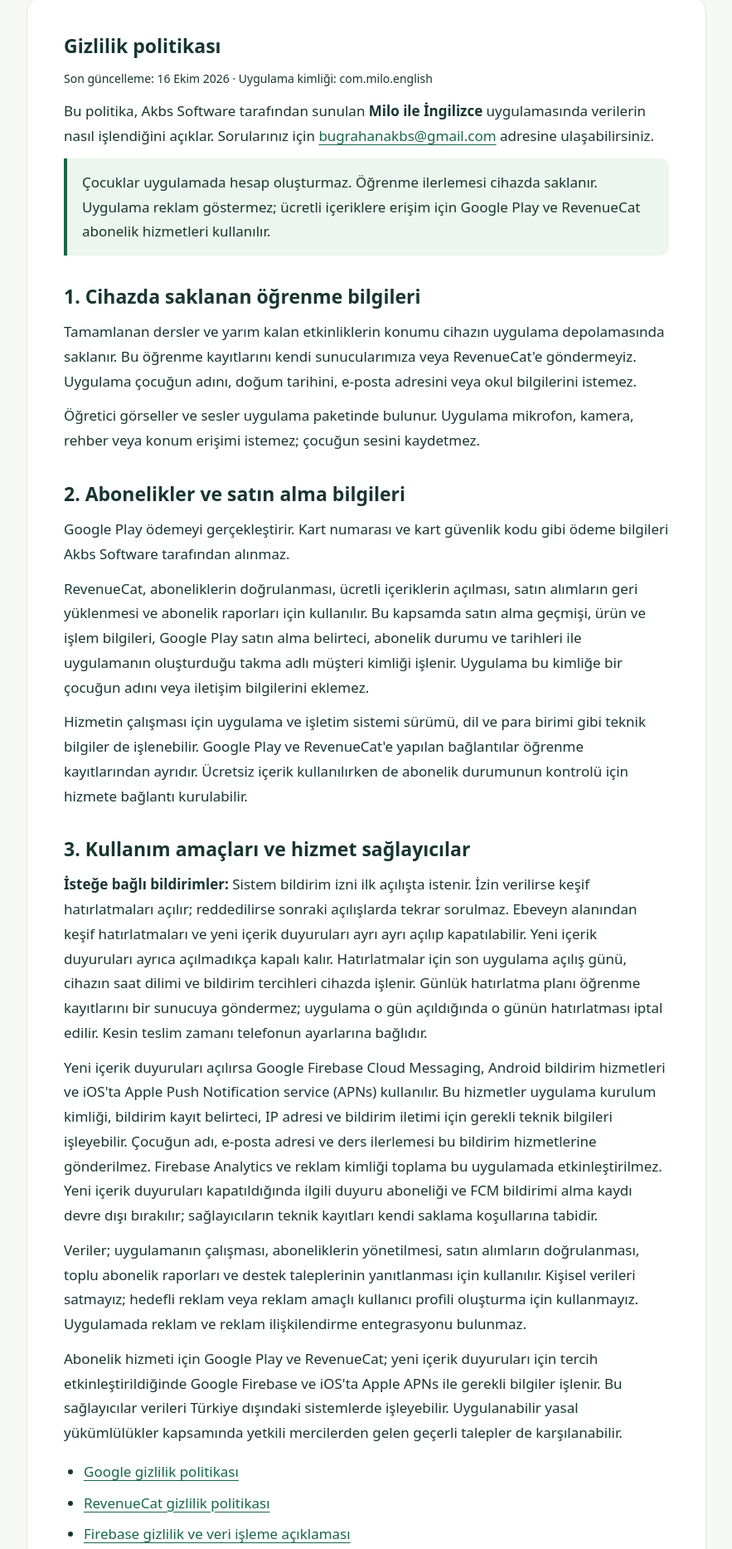
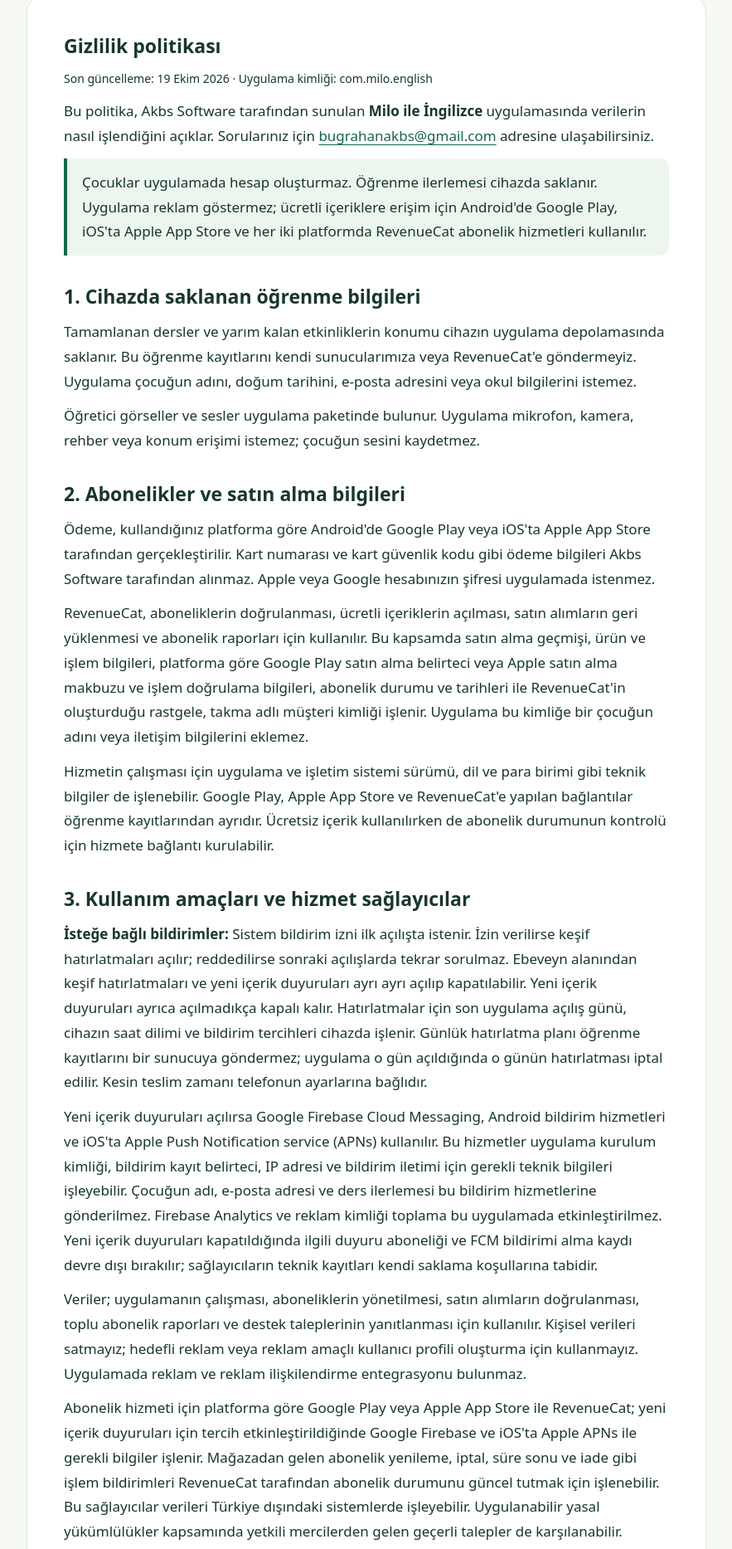
Before and after one commit to bugrakbas/milo-privacy, a plain HTML site: page index.html in a window 1280 px wide. Shown: the part 278-2145 px from the top of the page at 83% size, without its empty margins (198-1081 px from the left). Drawn offline with Linux system fonts and the light colour scheme.

Commit message:
Update privacy policy for Apple subscriptions

```diff
--- a/index.html
+++ b/index.html
@@ -26,21 +26,21 @@
 <main>
   <section id="gizlilik">
     <h2>Gizlilik politikası</h2>
-    <p class="meta">Son güncelleme: 16 Ekim 2026 · Uygulama kimliği: com.milo.english</p>
+    <p class="meta">Son güncelleme: 19 Ekim 2026 · Uygulama kimliği: com.milo.english</p>
     <p>Bu politika, Akbs Software tarafından sunulan <strong>Milo ile İngilizce</strong> uygulamasında verilerin nasıl işlendiğini açıklar. Sorularınız için <a href="mailto:bugrahanakbs@gmail.com">bugrahanakbs@gmail.com</a> adresine ulaşabilirsiniz.</p>
-    <p class="note">Çocuklar uygulamada hesap oluşturmaz. Öğrenme ilerlemesi cihazda saklanır. Uygulama reklam göstermez; ücretli içeriklere erişim için Google Play ve RevenueCat abonelik hizmetleri kullanılır.</p>
+    <p class="note">Çocuklar uygulamada hesap oluşturmaz. Öğrenme ilerlemesi cihazda saklanır. Uygulama reklam göstermez; ücretli içeriklere erişim için Android'de Google Play, iOS'ta Apple App Store ve her iki platformda RevenueCat abonelik hizmetleri kullanılır.</p>
     <h2>1. Cihazda saklanan öğrenme bilgileri</h2>
     <p>Tamamlanan dersler ve yarım kalan etkinliklerin konumu cihazın uygulama depolamasında saklanır. Bu öğrenme kayıtlarını kendi sunucularımıza veya RevenueCat'e göndermeyiz. Uygulama çocuğun adını, doğum tarihini, e-posta adresini veya okul bilgilerini istemez.</p>
     <p>Öğretici görseller ve sesler uygulama paketinde bulunur. Uygulama mikrofon, kamera, rehber veya konum erişimi istemez; çocuğun sesini kaydetmez.</p>
     <h2>2. Abonelikler ve satın alma bilgileri</h2>
-    <p>Google Play ödemeyi gerçekleştirir. Kart numarası ve kart güvenlik kodu gibi ödeme bilgileri Akbs Software tarafından alınmaz.</p>
-    <p>RevenueCat, aboneliklerin doğrulanması, ücretli içeriklerin açılması, satın alımların geri yüklenmesi ve abonelik raporları için kullanılır. Bu kapsamda satın alma geçmişi, ürün ve işlem bilgileri, Google Play satın alma belirteci, abonelik durumu ve tarihleri ile uygulamanın oluşturduğu takma adlı müşteri kimliği işlenir. Uygulama bu kimliğe bir çocuğun adını veya iletişim bilgilerini eklemez.</p>
-    <p>Hizmetin çalışması için uygulama ve işletim sistemi sürümü, dil ve para birimi gibi teknik bilgiler de işlenebilir. Google Play ve RevenueCat'e yapılan bağlantılar öğrenme kayıtlarından ayrıdır. Ücretsiz içerik kullanılırken de abonelik durumunun kontrolü için hizmete bağlantı kurulabilir.</p>
+    <p>Ödeme, kullandığınız platforma göre Android'de Google Play veya iOS'ta Apple App Store tarafından gerçekleştirilir. Kart numarası ve kart güvenlik kodu gibi ödeme bilgileri Akbs Software tarafından alınmaz. Apple veya Google hesabınızın şifresi uygulamada istenmez.</p>
+    <p>RevenueCat, aboneliklerin doğrulanması, ücretli içeriklerin açılması, satın alımların geri yüklenmesi ve abonelik raporları için kullanılır. Bu kapsamda satın alma geçmişi, ürün ve işlem bilgileri, platforma göre Google Play satın alma belirteci veya Apple satın alma makbuzu ve işlem doğrulama bilgileri, abonelik durumu ve tarihleri ile RevenueCat'in oluşturduğu rastgele, takma adlı müşteri kimliği işlenir. Uygulama bu kimliğe bir çocuğun adını veya iletişim bilgilerini eklemez.</p>
+    <p>Hizmetin çalışması için uygulama ve işletim sistemi sürümü, dil ve para birimi gibi teknik bilgiler de işlenebilir. Google Play, Apple App Store ve RevenueCat'e yapılan bağlantılar öğrenme kayıtlarından ayrıdır. Ücretsiz içerik kullanılırken de abonelik durumunun kontrolü için hizmete bağlantı kurulabilir.</p>
     <h2>3. Kullanım amaçları ve hizmet sağlayıcılar</h2>
     <p><strong>İsteğe bağlı bildirimler:</strong> Sistem bildirim izni ilk açılışta istenir. İzin verilirse keşif hatırlatmaları açılır; reddedilirse sonraki açılışlarda tekrar sorulmaz. Ebeveyn alanından keşif hatırlatmaları ve yeni içerik duyuruları ayrı ayrı açılıp kapatılabilir. Yeni içerik duyuruları ayrıca açılmadıkça kapalı kalır. Hatırlatmalar için son uygulama açılış günü, cihazın saat dilimi ve bildirim tercihleri cihazda işlenir. Günlük hatırlatma planı öğrenme kayıtlarını bir sunucuya göndermez; uygulama o gün açıldığında o günün hatırlatması iptal edilir. Kesin teslim zamanı telefonun ayarlarına bağlıdır.</p>
     <p>Yeni içerik duyuruları açılırsa Google Firebase Cloud Messaging, Android bildirim hizmetleri ve iOS'ta Apple Push Notification service (APNs) kullanılır. Bu hizmetler uygulama kurulum kimliği, bildirim kayıt belirteci, IP adresi ve bildirim iletimi için gerekli teknik bilgileri işleyebilir. Çocuğun adı, e-posta adresi ve ders ilerlemesi bu bildirim hizmetlerine gönderilmez. Firebase Analytics ve reklam kimliği toplama bu uygulamada etkinleştirilmez. Yeni içerik duyuruları kapatıldığında ilgili duyuru aboneliği ve FCM bildirimi alma kaydı devre dışı bırakılır; sağlayıcıların teknik kayıtları kendi saklama koşullarına tabidir.</p>
     <p>Veriler; uygulamanın çalışması, aboneliklerin yönetilmesi, satın alımların doğrulanması, toplu abonelik raporları ve destek taleplerinin yanıtlanması için kullanılır. Kişisel verileri satmayız; hedefli reklam veya reklam amaçlı kullanıcı profili oluşturma için kullanmayız. Uygulamada reklam ve reklam ilişkilendirme entegrasyonu bulunmaz.</p>
-    <p>Abonelik hizmeti için Google Play ve RevenueCat; yeni içerik duyuruları için tercih etkinleştirildiğinde Google Firebase ve iOS'ta Apple APNs ile gerekli bilgiler işlenir. Bu sağlayıcılar verileri Türkiye dışındaki sistemlerde işleyebilir. Uygulanabilir yasal yükümlülükler kapsamında yetkili mercilerden gelen geçerli talepler de karşılanabilir.</p>
+    <p>Abonelik hizmeti için platforma göre Google Play veya Apple App Store ile RevenueCat; yeni içerik duyuruları için tercih etkinleştirildiğinde Google Firebase ve iOS'ta Apple APNs ile gerekli bilgiler işlenir. Mağazadan gelen abonelik yenileme, iptal, süre sonu ve iade gibi işlem bildirimleri RevenueCat tarafından abonelik durumunu güncel tutmak için işlenebilir. Bu sağlayıcılar verileri Türkiye dışındaki sistemlerde işleyebilir. Uygulanabilir yasal yükümlülükler kapsamında yetkili mercilerden gelen geçerli talepler de karşılanabilir.</p>
     <ul>
       <li><a href="https://policies.google.com/privacy">Google gizlilik politikası</a></li>
       <li><a href="https://www.revenuecat.com/privacy">RevenueCat gizlilik politikası</a></li>
@@ -48,18 +48,19 @@
       <li><a href="https://www.apple.com/legal/privacy/">Apple gizlilik politikası</a></li>
     </ul>
     <h2>4. Çocukların gizliliği ve ebeveyn denetimi</h2>
-    <p>Milo ile İngilizce, 4–7 yaş grubuna yönelik bir öğrenme uygulamasıdır. Çocuktan kişisel bilgi girmesi istenmez; uygulamada kullanıcılar arası mesajlaşma, fotoğraf paylaşımı veya sosyal profil bulunmaz. Ebeveyn alanına ve satın alma ekranına erişim için bir aritmetik sorusu kullanılır. Bu kontrol, Google Play'in satın alma doğrulamasının yerine geçmez.</p>
+    <p>Milo ile İngilizce, 4–7 yaş grubuna yönelik bir öğrenme uygulamasıdır. Çocuktan kişisel bilgi girmesi istenmez; uygulamada kullanıcılar arası mesajlaşma, fotoğraf paylaşımı veya sosyal profil bulunmaz. Ebeveyn alanına ve satın alma ekranına erişim için bir aritmetik sorusu kullanılır. Bu kontrol, Google Play veya Apple App Store'un satın alma doğrulamasının yerine geçmez.</p>
     <p>Satın alma ve destek işlemlerinin ebeveyn veya yasal vasi tarafından yapılması amaçlanır. Bize yazarken çocuğun adını, fotoğrafını veya başka kişisel bilgilerini göndermenize gerek yoktur.</p>
     <h2>5. Güvenlik ve saklama</h2>
-    <p>Google Play, RevenueCat ve Firebase bağlantılarında veriler aktarım sırasında şifrelenir. Hiçbir dijital hizmet mutlak güvenlik garantisi veremez.</p>
+    <p>Google Play, Apple App Store, RevenueCat ve Firebase bağlantılarında veriler aktarım sırasında şifrelenir. Hiçbir dijital hizmet mutlak güvenlik garantisi veremez.</p>
     <p>Yerel öğrenme kayıtları cihazdaki uygulama verileri silinene kadar tutulur. Abonelik kayıtları hizmetin sunulması, satın alımların geri yüklenmesi ve gerekli işlem kayıtlarının korunması için sağlayıcılarda saklanır. Saklama süresi kaydın türüne, hizmetin gerekliliklerine ve uygulanabilir yasal yükümlülüklere göre değişir. Destek yazışmaları talebin çözümü ve gerekli takip işlemleri için tutulur.</p>
   </section>
   <section id="veri-silme">
     <h2>6. Verilerinize erişim ve silme talepleri</h2>
     <p><strong>Bildirim tercihleri:</strong> Ebeveyn alanındaki “Milo’dan haberler” bölümünden keşif hatırlatmalarını ve yenilik haberlerini ayrı ayrı kapatabilirsiniz. Yenilik haberlerinin kapatılması, uygulamanın ilgili Firebase konu aboneliğinden çıkmasını ve FCM bildirimi alma kaydını devre dışı bırakmasını sağlar. Cihazın uygulama bildirim ayarlarından sistem iznini de kapatabilirsiniz. Sistem iznini kapatmak, hizmet sağlayıcılarda daha önce oluşmuş teknik kayıtları tek başına silmez.</p>
     <p><strong>Cihazdaki ilerleme:</strong> Android Ayarlar → Uygulamalar → Milo ile İngilizce → Depolama bölümünden uygulama verilerini temizleyebilirsiniz. Bu işlem ders ilerlemesini sıfırlar ve geri alınamayabilir.</p>
+    <p>iPhone veya iPad'de Ayarlar → Genel → iPhone Saklama Alanı / iPad Saklama Alanı → Milo ile İngilizce → Uygulamayı Sil yoluyla cihazdaki uygulamayı ve yerel öğrenme kayıtlarını silebilirsiniz. “Uygulamayı Kaldır” seçeneği belgeleri ve verileri koruyabildiğinden aynı işlem değildir.</p>
     <p><strong>Abonelik ve destek kayıtları:</strong> Ebeveyn veya yasal vasi olarak <a href="mailto:bugrahanakbs@gmail.com?subject=Milo%20veri%20silme%20talebi">bugrahanakbs@gmail.com</a> adresine “Milo veri silme talebi” başlığıyla yazabilirsiniz. Talep size ait kayıtlarla eşleştirildikten sonra erişim, düzeltme veya silme isteğiniz değerlendirilir. Eşleştirme için gerektiğinde işlem referansı gibi sınırlı ek bilgi istenebilir; şifrenizi veya kart bilgilerinizi göndermeyin. Yasal olarak saklanması gereken kayıtlar silme kapsamı dışında kalabilir.</p>
-    <p>Uygulamada ayrı bir kullanıcı hesabı bulunmaz. Uygulama verilerini temizlemek veya veri silme talebi göndermek Google Play aboneliğini iptal etmez. Aboneliği Google Play → Ödemeler ve abonelikler → Abonelikler bölümünden yönetebilirsiniz. Google hesabınız ve Google'ın tuttuğu ödeme kayıtları için Google'ın kendi veri yönetimi araçlarını kullanın.</p>
+    <p>Uygulamada ayrı bir kullanıcı hesabı bulunmaz. Uygulamayı silmek, uygulama verilerini temizlemek veya veri silme talebi göndermek Google Play ya da Apple App Store aboneliğini iptal etmez. Android'de Google Play → Ödemeler ve abonelikler → Abonelikler; iPhone veya iPad'de Ayarlar → adınız / Apple Hesabı → Abonelikler bölümünden aboneliğinizi yönetebilir ve iptal edebilirsiniz. Mağaza hesabınız ve mağazanın tuttuğu ödeme kayıtları için Google veya Apple'ın kendi veri yönetimi araçlarını kullanın.</p>
   </section>
   <section>
     <h2>7. Bu web sayfası</h2>
```
